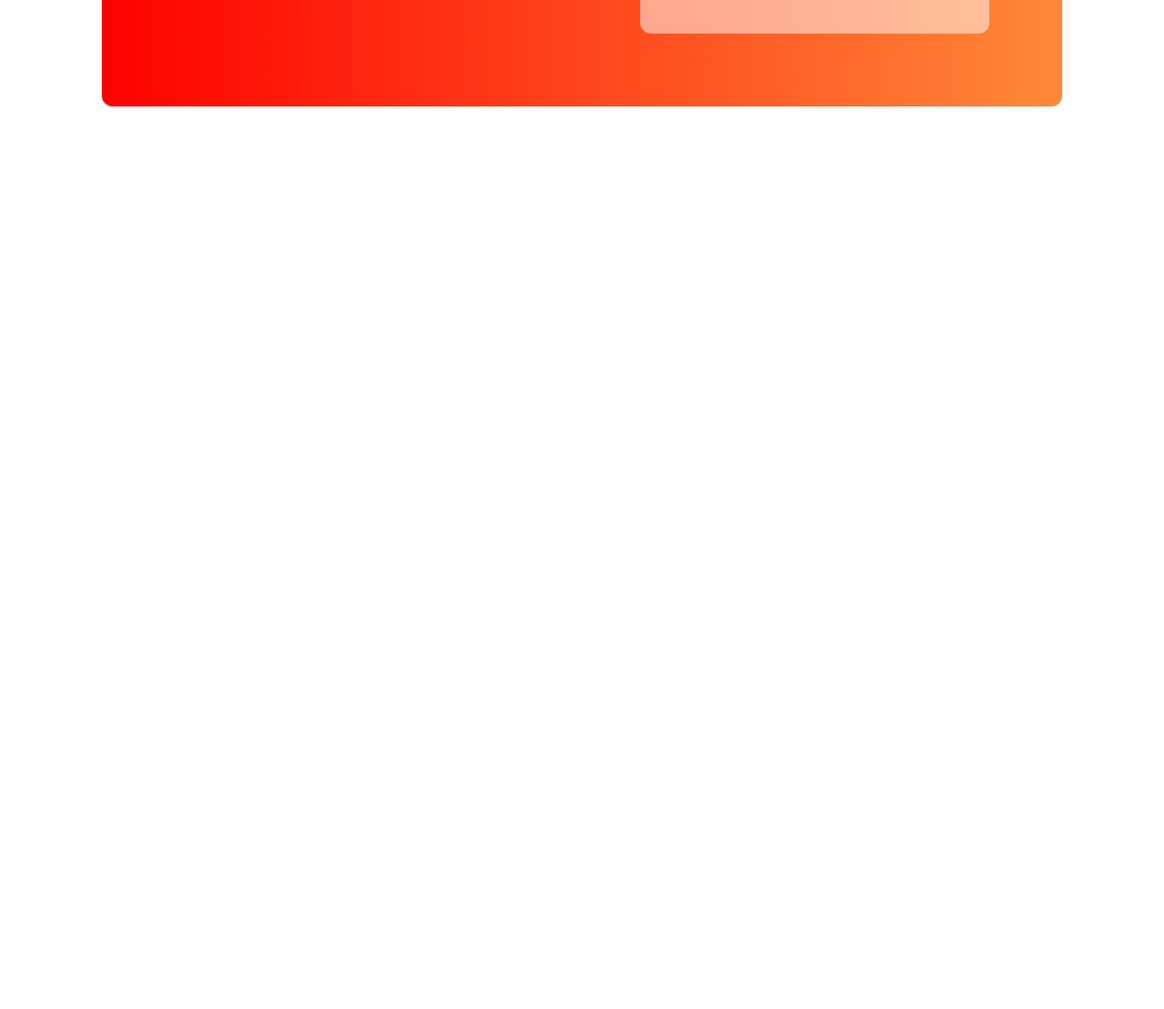
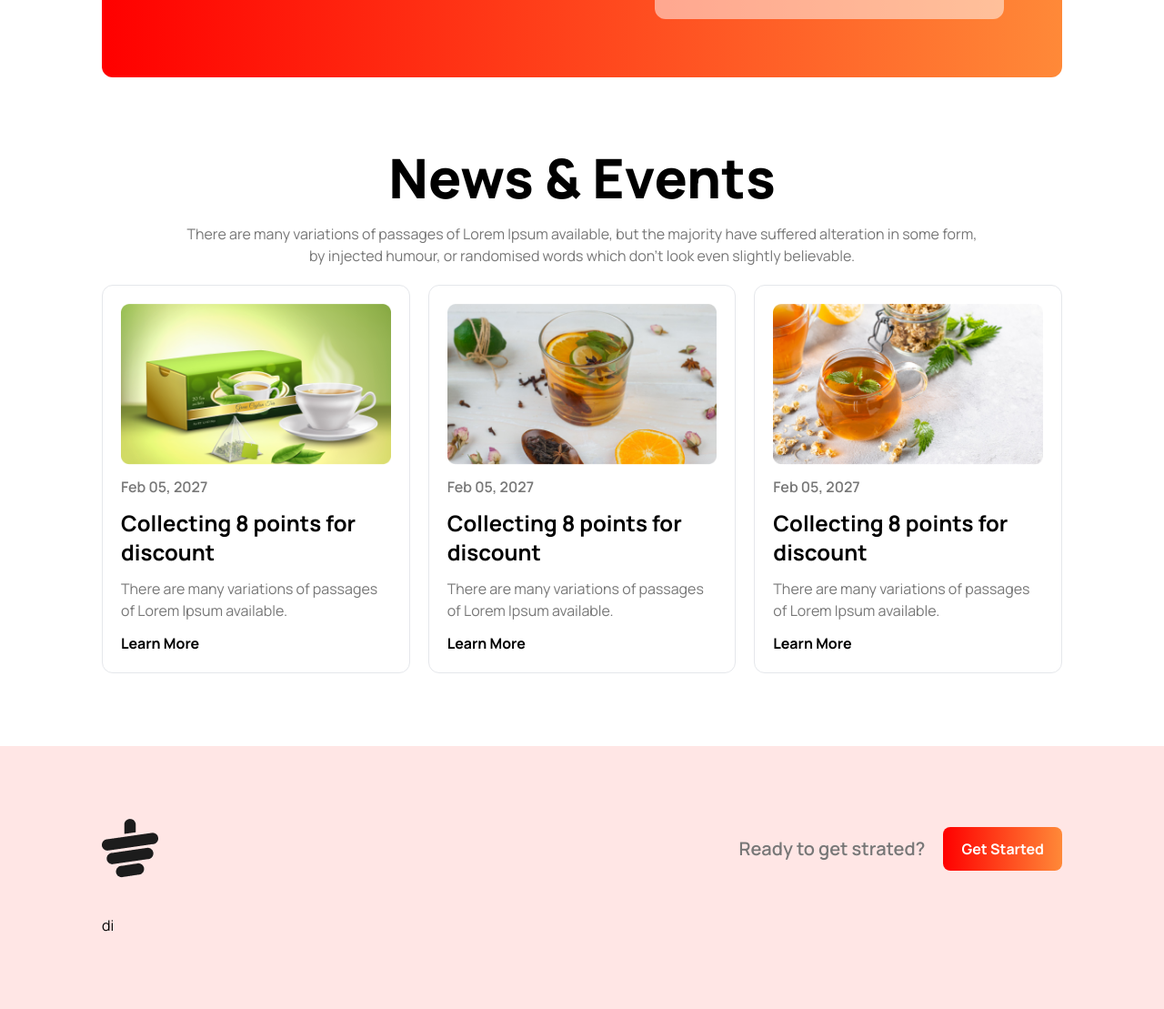
Before and after one commit to arbadsha00/tea-house-website, a plain HTML site: page index.html in a window 1280 px wide. Shown: the part 2347-3456 px from the top of the page at 91% size. Before the commit the page ends 2544 px from the top, so only its background shows below. Drawn offline with nearby package versions, Linux system fonts and the light colour scheme.

Commit message:
news section done

```diff
--- a/index.html
+++ b/index.html
@@ -35,7 +35,7 @@
     </script>
   </head>
   <body class="manrope">
-    <main class="max-w-screen-xl mx-auto px-5 md:px-14 lg:px-28">
+    <main class="max-w-screen-xl mx-auto px-5 md:px-14 lg:px-28 mb-20">
       <!-- banner -->
       <header class="lg:flex pt-16 mb-20">
         <!-- banner-text -->
@@ -161,7 +161,7 @@
       </section>
       <!-- client section -->
       <section
-        class="overflow-hidden grid grid-cols-1 lg:grid-cols-2 mb-20 bg-gradient-to-r from-[#FF0000] to-[#FF8938] rounded-xl p-20 items-center justify-between gap-5"
+        class="overflow-hidden grid grid-cols-1 lg:grid-cols-2 mb-20 bg-gradient-to-r from-[#FF0000] to-[#FF8938] rounded-xl p-10 lg:p-16 items-center justify-between gap-5"
       >
         <!-- text -->
         <div class="space-y-5 md:w-5/6">
@@ -182,7 +182,7 @@
         </div>
         <!-- card -->
         <div class="relative flex flex-col justify-end items-end">
-          <div class="absolute top-[25%] -left-10 lg:-left-20 z-10">
+          <div class="absolute top-[25%] -left-5 lg:-left-20 z-10">
             <div class="bg-white rounded-xl md:w-96 p-10 relative">
               <div>
                 <img
@@ -234,6 +234,67 @@
           </div>
         </div>
       </section>
+      <!-- news -->
+      <section class="mb-20">
+        <!-- text -->
+        <div class="text-center space-y-5 mb-5">
+          <h1 class="font-extrabold text-6xl">News & Events</h1>
+          <p class="mx-auto text-dark3 w-5/6">
+            There are many variations of passages of Lorem Ipsum available, but
+            the majority have suffered alteration in some form, by injected
+            humour, or randomised words which don't look even slightly
+            believable.
+          </p>
+        </div>
+        <!-- card -->
+        <div class="grid grid-cols-1 lg:grid-cols-3 gap-5">
+          <div class="rounded-xl p-5 border space-y-3">
+            <img src="./images/news-1.png" alt="" class="w-full" />
+            <p class="text-dark3 font-semibold">Feb 05, 2027</p>
+            <h1 class="font-bold text-2xl">Collecting 8 points for discount</h1>
+            <p class="text-dark3">
+              There are many variations of passages of Lorem Ipsum available.
+            </p>
+            <h1 class="font-bold">Learn More</h1>
+          </div>
+          <div class="rounded-xl p-5 border space-y-3">
+            <img src="./images/news-2.png" alt="" class="w-full" />
+            <p class="text-dark3 font-semibold">Feb 05, 2027</p>
+            <h1 class="font-bold text-2xl">Collecting 8 points for discount</h1>
+            <p class="text-dark3">
+              There are many variations of passages of Lorem Ipsum available.
+            </p>
+            <h1 class="font-bold">Learn More</h1>
+          </div>
+          <div class="rounded-xl p-5 border space-y-3">
+            <img src="./images/news-3.png" alt="" class="w-full" />
+            <p class="text-dark3 font-semibold">Feb 05, 2027</p>
+            <h1 class="font-bold text-2xl">Collecting 8 points for discount</h1>
+            <p class="text-dark3">
+              There are many variations of passages of Lorem Ipsum available.
+            </p>
+            <h1 class="font-bold">Learn More</h1>
+          </div>
+        </div>
+      </section>
     </main>
+    <footer class="bg-[#ffe6e5] py-10 lg:py-20">
+      <section class="max-w-screen-xl mx-auto px-5 md:px-14 lg:px-28">
+        <div class="flex items-center justify-between mb-10">
+          <img src="./images/cup.png" alt="" />
+          <div class="flex items-center">
+            <p class="font-semibold text-xl text-dark3 hidden md:flex">
+              Ready to get strated?
+            </p>
+            <button
+              class="bg-gradient-to-r from-[#FF0000] to-[#FF8938] text-white flex items-center px-5 py-3 rounded-lg gap-4 font-bold md:ml-5"
+            >
+              Get Started
+            </button>
+          </div>
+        </div>
+        di
+      </section>
+    </footer>
   </body>
 </html>
```
